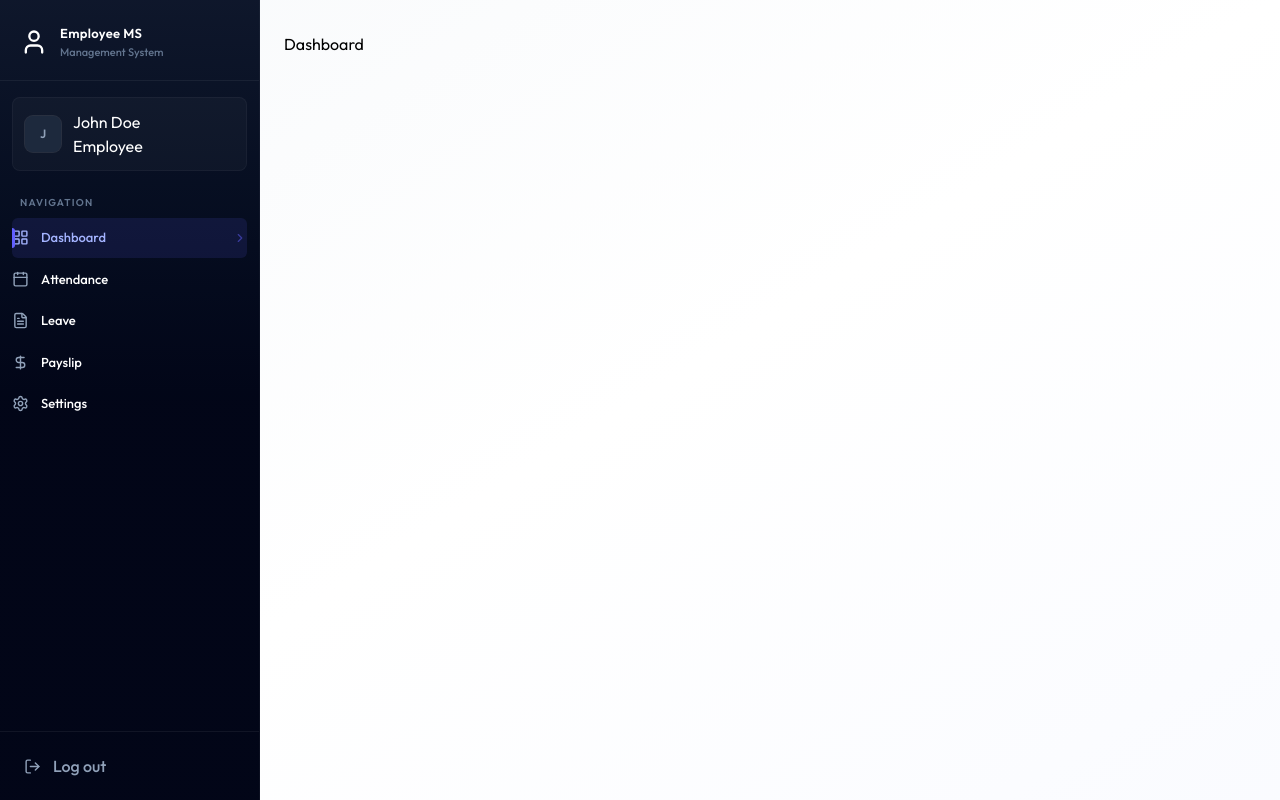
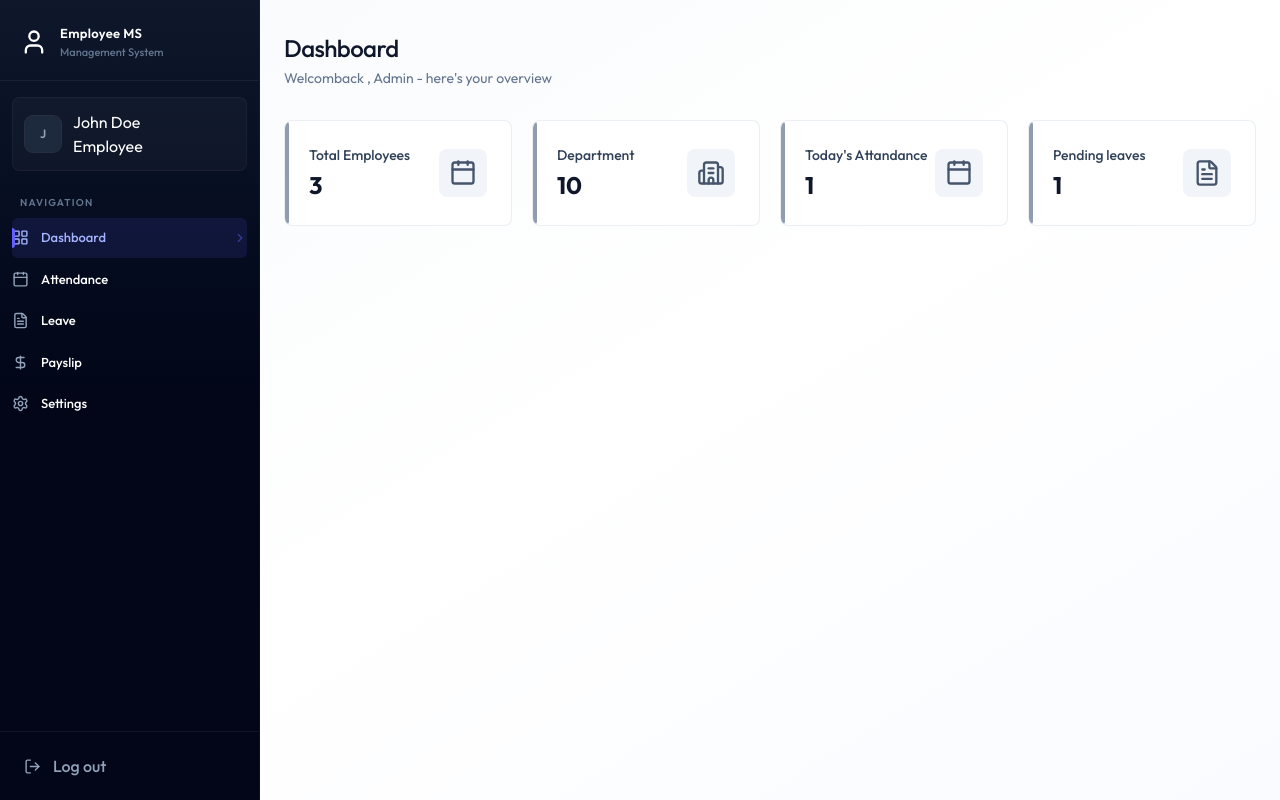
Before and after one commit to btcxinchao/FullStack-EMS, a React (Vite) app in the folder client/: page /dashboard in a window 1280 px wide. Built offline with nearby package versions, Linux system fonts and the light colour scheme.

Commit message:
Dashboard Page UI completed

```diff
--- /dev/null
+++ b/client/src/components/AdminDashboard.jsx
@@ -0,0 +1,62 @@
+
+import{ Building2Icon, CalendarIcon, FileTextIcon } from "lucide-react"
+
+const AdminDashboard = ({data}) => {
+  const stats = [
+    {
+      icon : CalendarIcon,
+      value : data.totalEmployees,
+      title : "Total Employees",
+      description : "Active workforce"
+    },
+    {
+      icon : Building2Icon,
+      value : data.totalDepartments,
+      title : "Department",
+      description : "Organization units "
+    },
+    {
+      icon : CalendarIcon,
+      value : data.todayAttendance,
+      title : "Today's Attandance",
+      description : "Checked in today  "
+    },
+    {
+      icon : FileTextIcon,
+      value : data.pendingLeaves,
+      title : "Pending leaves",
+      description : "Awaiting aproval"
+    },
+  ]
+  return (
+    <div className='animate-fade-in'>
+       <div className='page-header'>
+        <h1 className='page-title'>
+          Dashboard
+        </h1>
+        <p className='page-subtitle'>
+            Welcomback , Admin - here's your overview
+        </p>
+       </div>
+       <div className='grid grid-cols-1  gap-4 sm:grid-cols-2 lg:grid-cols-4 sm:gap-5 mb-8'>
+        {stats.map((s)=>{
+           return  <div key={s.label} className='card card-hover p-5 sm:p-6
+            relative overflow-hidden group flex items-center justify-between'>
+                <div>
+                    <div className='absolute left-0 top-0 bottom-0 w-1 rounded-r-full bg-slate-500/70
+                    group-hover:bg-indigo-500/70 '/>
+                    <p className='text-sm font-medium text-slate-700'> {s.title}</p>
+                    <p className='text-2xl font-bold text-slate-900 mt-1'> {s.value}</p>
+
+                </div>
+                <s.icon className='size-12 p-2.5 rounded-lg bg-slate-100 text-slate-600
+                group-hover:bg-indigo-50 group-hover:bg-indigo-600 transition-colors duration-200 '/>
+            </div>
+        })}
+       </div>
+
+    </div>
+  )
+}
+
+export default AdminDashboard
--- /dev/null
+++ b/client/src/components/EmployeeDashboard.jsx
@@ -0,0 +1,60 @@
+import { ArrowRightIcon, CalendarIcon, DollarSignIcon, FileTextIcon } from "lucide-react"
+import {Link} from "react-router-dom"
+const EmployeeDashboard = ({data}) => {
+    const emp = data.employee;
+    const cards = [
+        {
+            icon : CalendarIcon,
+            value : data.currentMonthAttendance,
+            title : "Days present",
+            subtitle : "This month"
+        },
+        {
+            icon : FileTextIcon,
+            value : data.pendingLeaves,
+            title : "Pending Leaves",
+            subtitle : "Awaiting approval"
+        },
+        {
+            icon : DollarSignIcon,
+            value : data.latestPayslip ? `$${data.latestPayslip.netSalary?.toLocaleString()}`:"N/A",
+            title : "Latest Payslip",
+            subtitle : "Most recent payout"
+        },
+    ]
+  return (
+    <div className='animate-fade-in'>
+       <div className='page-header'>
+        <h1 className='page-title'>
+            Welcome , {emp?.firstName}!
+        </h1>
+        <p className='page-subtitle'>
+            {emp?.position} - {emp?.department || "No department"}
+        </p>
+       </div>
+       <div className='grid grid-cols-1  gap-4 sm:grid-cols-3 sm:gap-5 mb-8'>
+        {cards.map((card,index)=>{
+           return  <div key={index} className='card card-hover p-5 sm:p-6
+            relative overflow-hidden group flex items-center justify-between'>
+                <div>
+                    <div className='absolute left-0 top-0 bottom-0 w-1 rounded-r-full bg-slate-500/70
+                    group-hover:bg-indigo-500/70 '/>
+                    <p className='text-sm font-medium text-slate-700'> {card.title}</p>
+                    <p className='text-2xl font-bold text-slate-900 mt-1'> {card.value}</p>
+
+                </div>
+                <card.icon className='size-12 p-2.5 rounded-lg bg-slate-100 text-slate-600
+                group-hover:bg-indigo-50 group-hover:bg-indigo-600 transition-colors duration-200 '/>
+            </div>
+        })}
+       </div>
+       <div className="flex flex-col sm:flex-row gap-3">
+        <Link to="/attendance" className="btn-primary text-center inline-flex
+        items-center justify-center gap-2"> Mark Attendance <ArrowRightIcon className="w-4 h-4"/></Link>
+        <Link to="/leave" className="btn-secondary text-center"> Apply For Leave</Link>
+       </div>
+    </div>
+  )
+}
+
+export default EmployeeDashboard
--- /dev/null
+++ b/client/src/components/Loading.jsx
@@ -0,0 +1,11 @@
+import React from 'react'
+
+const Loading = () => {
+  return (
+    <div className='flex justify-center h-screen items-center'>
+        <div className='animate-spin size-8 border-2 border-indigo-600 border-t-transparent rounded-full'/>
+    </div>
+  )
+}
+
+export default Loading
--- a/client/src/pages/Dashboard.jsx
+++ b/client/src/pages/Dashboard.jsx
@@ -1,9 +1,29 @@
+import { useEffect, useState } from "react"
+import {dummyAdminDashboardData} from "../assets/assets"
+import Loading from "../components/Loading"
+import EmployeeDashboard from "../components/EmployeeDashboard"
+import AdminDashboard from "../components/AdminDashboard"
+
+const Dashboard = () => {
+  const [data,setData] = useState(null)
+  const [loading,setLoading] = useState(true)
+
+  useEffect(()=>{
+    setData(dummyAdminDashboardData)
+    setTimeout(()=>{
+      setLoading(false)
+    },1000)
+  },[])
+  if(loading) return <Loading/>
+  if(!data) return <p className="text-center text-scale-500 py-12 ">Fail to load Dashboard</p>
+  if(data.role === "ADMIN"){
+    return <AdminDashboard data={data}/>
+  }else{
+      return <EmployeeDashboard data={data}/>
+    }
 
 
-const Dashboard = () => {
-  return (
-    <div>Dashboard</div>
-  )
+
 }
 
 export default Dashboard
```
